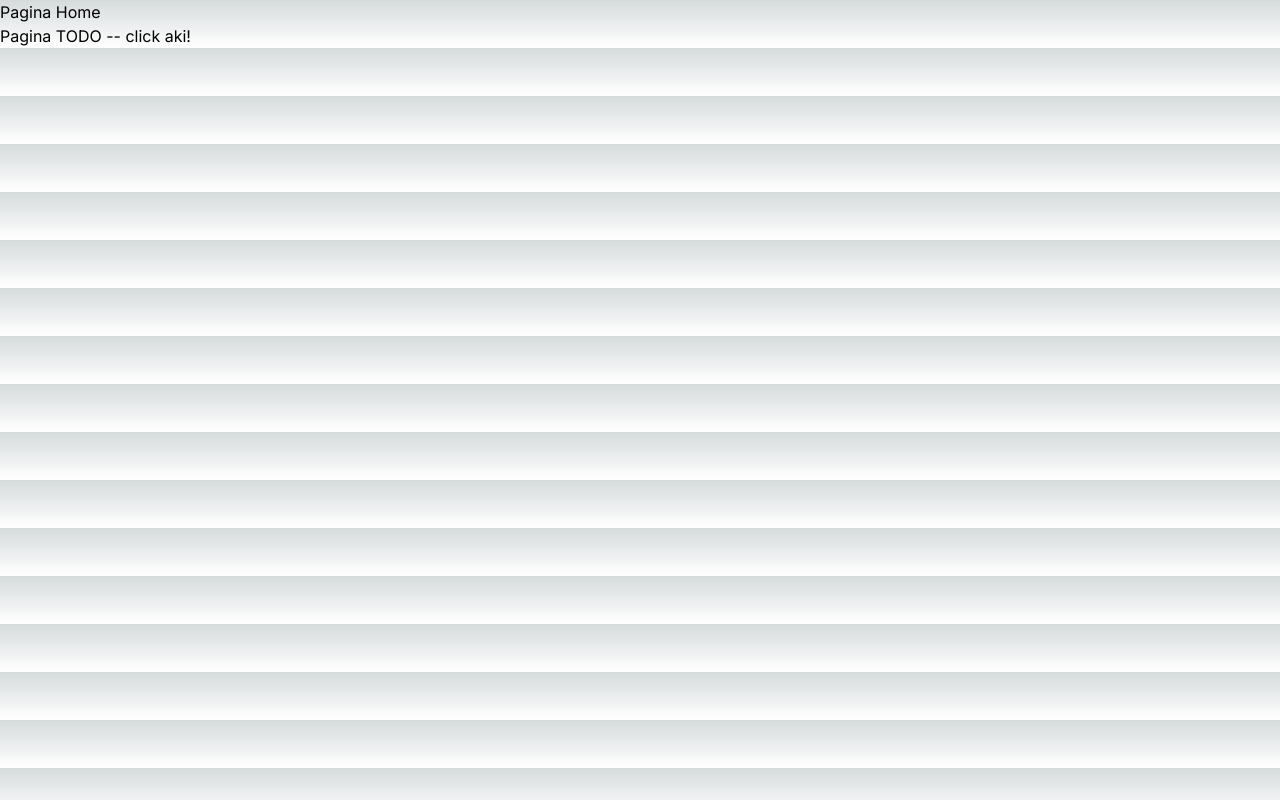
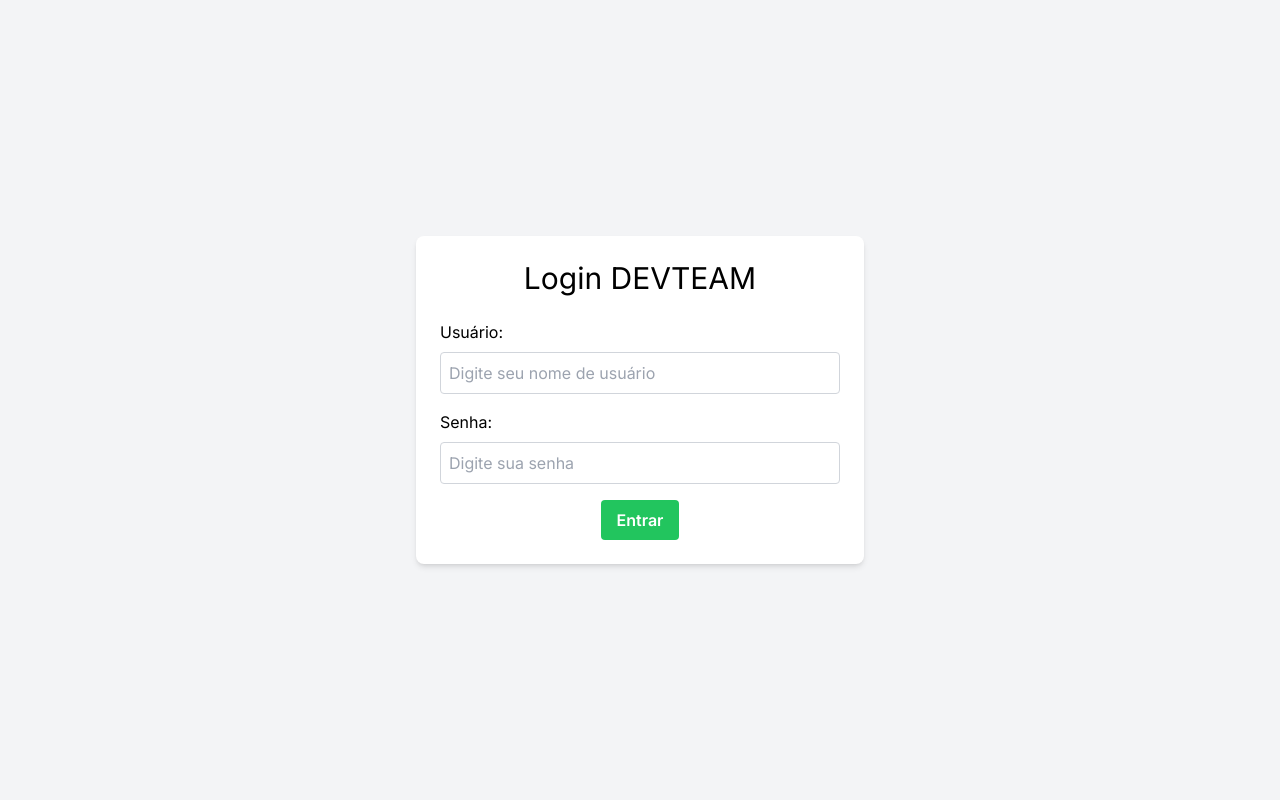
Before and after one commit to adventureandre/missao-mundo2, a Next.js app: page / in a window 1280 px wide. Built offline with nearby package versions, Linux system fonts and the light colour scheme.

Commit message:
Pagina login -> coloquei somente um exemplo de tela

```diff
--- a/src/app/page.tsx
+++ b/src/app/page.tsx
@@ -1,9 +1,26 @@
-import Image from 'next/image'
+import React from "react";
+import Link from "next/link";
 
 export default function Home() {
-    return (<>
-            <div>Pagina Home</div>
-            <a href='http://localhost:3000/todo'>Pagina TODO -- click aki!</a>
-        </>
-    )
+
+    return (
+        <div className="min-h-screen flex items-center justify-center bg-gray-100">
+            <div className="max-w-md w-full mx-auto p-6 bg-white rounded-lg shadow-md">
+                <h1 className="text-3xl text-center mb-6">Login DEVTEAM</h1>
+                <form>
+                    <div className="mb-4">
+                        <label className="block mb-2" htmlFor="username">Usuário:</label>
+                        <input className="w-full p-2 border border-gray-300 rounded" type="text" id="username" placeholder="Digite seu nome de usuário" required/>
+                    </div>
+                    <div className="mb-4">
+                        <label className="block mb-2" htmlFor="password">Senha:</label>
+                        <input className="w-full p-2 border border-gray-300 rounded" type="password" id="password" placeholder="Digite sua senha" required/>
+                    </div>
+                    <div className="flex justify-center">
+                        <Link href="/todo"> <button className="px-4 py-2 bg-green-500 text-white font-semibold rounded" type="submit">Entrar</button></Link>
+                    </div>
+                </form>
+            </div>
+        </div>
+    );
 }
```
